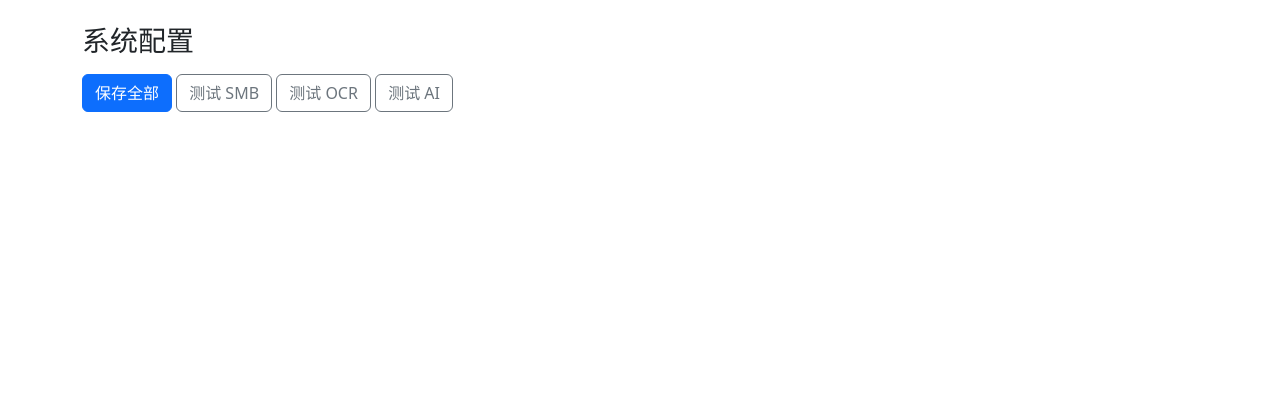
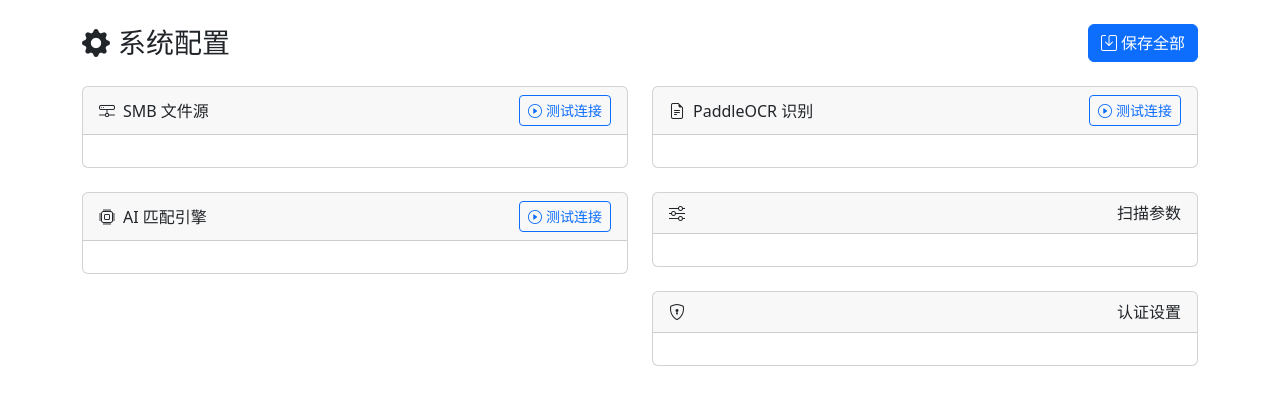
Before and after one commit to grigs28/ak47, a Flask app: page /settings in a window 1280 px wide. Shown: the part 56-461 px from the top of the page. Run offline with Flask 3, Linux system fonts and the light colour scheme; the visitor is signed in with stand-in values (Sample User, id 1); data that the repository does not hold is empty; parts of the project's set-up code (start-up, migrations or seed data) failed here and were passed over; some libraries are stand-ins or nearby versions.

Commit message:
feat: SMB mount with auto path + auth fixes
- SMBManager auto-generates timestamped mount paths
- Lock mount path after successful mount
- Add sudo -S password automation for dev
- Fix session import in api.py
- Fix SystemConfig set/update for openGauss
- Fix OperationLog JSONB insert with json.dumps
- Add ADMIN_USERS config
- Update init_db with smb_domain field

Co-Authored-By: Claude Opus 4.6 <noreply@anthropic.com>

```diff
--- a/app/auth.py
+++ b/app/auth.py
@@ -25,8 +25,8 @@ def admin_required(f):
 @bp.route('/login')
 def login_page():
     yz_url = current_app.config['YZ_LOGIN_URL']
-    redirect_uri = request.url_root.rstrip('/') + '/callback'
-    return redirect(f"{yz_url}/auth/sso?app_id=ak47&redirect_uri={redirect_uri}")
+    callback = request.url_root.rstrip('/') + '/callback'
+    return redirect(f"{yz_url}/login?from={callback}")
 
 @bp.route('/callback')
 def callback():
@@ -36,21 +36,23 @@ def callback():
 
     yz_url = current_app.config['YZ_LOGIN_URL']
     try:
-        resp = requests.get(f"{yz_url}/auth/verify-ticket", params={'ticket': ticket}, timeout=10)
+        resp = requests.get(f"{yz_url}/api/ticket/verify", params={'ticket': ticket}, timeout=10)
         data = resp.json()
     except Exception as e:
         return f"验证失败: {e}", 500
 
-    if not data.get('user_id'):
-        return "认证失败", 401
+    if not data.get('ok'):
+        return data.get('msg', '认证失败'), 401
 
-    if not data.get('is_admin'):
-        return "仅管理员可访问", 403
+    # 管理员名单从环境变量读取，逗号分隔
+    admin_users = current_app.config.get('ADMIN_USERS', [])
+    username = data.get('username', '')
+    is_admin = username in admin_users
 
-    session['user_id'] = data['user_id']
-    session['username'] = data.get('username', '')
-    session['display_name'] = data.get('display_name', '')
-    session['is_admin'] = data.get('is_admin', 0)
+    session['user_id'] = data['id']
+    session['username'] = username
+    session['display_name'] = data.get('display_name', username)
+    session['is_admin'] = is_admin
 
     return redirect(url_for('views.dashboard'))
 
--- a/app/config.py
+++ b/app/config.py
@@ -13,3 +13,6 @@ class Config:
     REDIS_URL = os.environ.get('REDIS_URL', 'redis://localhost:6379/0')
     YZ_LOGIN_URL = os.environ.get('YZ_LOGIN_URL', 'http://192.168.0.18:5551')
     FLASK_ENV = os.environ.get('FLASK_ENV', 'development')
+
+    # 管理员用户名列表（逗号分隔）
+    ADMIN_USERS = os.environ.get('ADMIN_USERS', 'grigs').split(',')
--- a/app/models.py
+++ b/app/models.py
@@ -83,9 +83,15 @@ class SystemConfig:
 
     @classmethod
     def set(cls, key, value):
-        execute(f"INSERT INTO {cls.TABLE} (key, value) VALUES (%s, %s) "
-                f"ON CONFLICT (key) DO UPDATE SET value = EXCLUDED.value, updated_at = CURRENT_TIMESTAMP",
-                (key, value))
+        # openGauss 不支持 ON CONFLICT，使用先更新后插入
+        from app.db import get_conn
+        conn = get_conn()
+        with conn.cursor() as cur:
+            cur.execute(f"UPDATE {cls.TABLE} SET value = %s, updated_at = CURRENT_TIMESTAMP WHERE key = %s",
+                        (value, key))
+            if cur.rowcount == 0:
+                cur.execute(f"INSERT INTO {cls.TABLE} (key, value) VALUES (%s, %s)", (key, value))
+        conn.commit()
 
     @classmethod
     def all(cls):
@@ -96,8 +102,10 @@ class OperationLog:
 
     @classmethod
     def create(cls, user_id, username, action, detail=None):
-        execute(f"INSERT INTO {cls.TABLE} (user_id, username, action, detail) VALUES (%s, %s, %s, %s)",
-                (user_id, username, action, detail))
+        import json
+        detail_json = json.dumps(detail) if detail else None
+        execute(f"INSERT INTO {cls.TABLE} (user_id, username, action, detail) VALUES (%s, %s, %s, %s::jsonb)",
+                (user_id, username, action, detail_json))
 
     @classmethod
     def list(cls, page=1, size=50):
--- a/app/templates/base.html
+++ b/app/templates/base.html
@@ -4,8 +4,8 @@
     <meta charset="UTF-8">
     <meta name="viewport" content="width=device-width, initial-scale=1.0">
     <title>{% block title %}PDF 扫描器{% endblock %}</title>
-    <link href="https://cdn.jsdelivr.net/npm/bootstrap@5.3.0/dist/css/bootstrap.min.css" rel="stylesheet">
-    <link rel="stylesheet" href="https://cdn.jsdelivr.net/npm/bootstrap-icons@1.10.0/font/bootstrap-icons.css">
+    <link href="{{ url_for('static', filename='vendor/bootstrap/css/bootstrap.min.css') }}" rel="stylesheet">
+    <link rel="stylesheet" href="{{ url_for('static', filename='vendor/bootstrap-icons/bootstrap-icons.css') }}">
     <style>
         .navbar-brand { font-weight: bold; }
         .stat-card { transition: transform 0.2s; }
@@ -37,7 +37,7 @@
         {% block content %}{% endblock %}
     </div>
 
-    <script src="https://cdn.jsdelivr.net/npm/bootstrap@5.3.0/dist/js/bootstrap.bundle.min.js"></script>
+    <script src="{{ url_for('static', filename='vendor/bootstrap/js/bootstrap.bundle.min.js') }}"></script>
     {% block extra_js %}{% endblock %}
 </body>
 </html>
--- a/app/templates/login.html
+++ b/app/templates/login.html
@@ -3,7 +3,7 @@
 <head>
     <meta charset="UTF-8">
     <title>登录 - PDF 扫描器</title>
-    <link href="https://cdn.jsdelivr.net/npm/bootstrap@5.3.0/dist/css/bootstrap.min.css" rel="stylesheet">
+    <link href="{{ url_for('static', filename='vendor/bootstrap/css/bootstrap.min.css') }}" rel="stylesheet">
     <style>
         body { background: #f5f5f5; }
         .login-box { max-width: 400px; margin: 100px auto; }
--- a/app/templates/settings.html
+++ b/app/templates/settings.html
@@ -2,91 +2,83 @@
 
 {% block title %}系统配置 - PDF 扫描器{% endblock %}
 
+{% block extra_css %}
+<link rel="stylesheet" href="{{ url_for('static', filename='css/settings.css') }}">
+{% endblock %}
+
 {% block content %}
-<h3>系统配置</h3>
-
-<div id="config-list"></div>
-
-<div class="mt-3">
-    <button class="btn btn-primary" onclick="saveAll()">保存全部</button>
-    <button class="btn btn-outline-secondary" onclick="testSMB()">测试 SMB</button>
-    <button class="btn btn-outline-secondary" onclick="testOCR()">测试 OCR</button>
-    <button class="btn btn-outline-secondary" onclick="testAI()">测试 AI</button>
+<div class="config-page-header">
+    <h3 class="mb-0"><i class="bi bi-gear-fill me-2"></i>系统配置</h3>
+    <button class="btn btn-primary" onclick="saveAll()">
+        <i class="bi bi-save me-1"></i>保存全部
+    </button>
 </div>
 
-<div id="test-result" class="mt-3"></div>
+<div class="row g-4" id="config-container">
+    <!-- 左列 -->
+    <div class="col-md-6">
+        <div class="card config-card">
+            <div class="card-header">
+                <span><i class="bi bi-hdd-network me-2"></i>SMB 文件源</span>
+                <button class="btn btn-sm btn-outline-primary" onclick="testSMB()">
+                    <i class="bi bi-play-circle me-1"></i>测试连接
+                </button>
+            </div>
+            <div class="card-body" id="smb-configs"></div>
+            <div class="card-footer d-none" id="smb-result"></div>
+        </div>
+
+        <div class="card config-card">
+            <div class="card-header">
+                <span><i class="bi bi-cpu me-2"></i>AI 匹配引擎</span>
+                <button class="btn btn-sm btn-outline-primary" onclick="testAI()">
+                    <i class="bi bi-play-circle me-1"></i>测试连接
+                </button>
+            </div>
+            <div class="card-body" id="ai-configs"></div>
+            <div class="card-footer d-none" id="ai-result"></div>
+        </div>
+    </div>
+
+    <!-- 右列 -->
+    <div class="col-md-6">
+        <div class="card config-card">
+            <div class="card-header">
+                <span><i class="bi bi-file-earmark-text me-2"></i>PaddleOCR 识别</span>
+                <button class="btn btn-sm btn-outline-primary" onclick="testOCR()">
+                    <i class="bi bi-play-circle me-1"></i>测试连接
+                </button>
+            </div>
+            <div class="card-body" id="ocr-configs"></div>
+            <div class="card-footer d-none" id="ocr-result"></div>
+        </div>
+
+        <div class="card config-card">
+            <div class="card-header">
+                <i class="bi bi-sliders me-2"></i>扫描参数
+            </div>
+            <div class="card-body" id="scan-configs"></div>
+        </div>
+
+        <div class="card config-card">
+            <div class="card-header">
+                <i class="bi bi-shield-lock me-2"></i>认证设置
+            </div>
+            <div class="card-body" id="auth-configs"></div>
+        </div>
+    </div>
+</div>
+
+<div class="toast-container position-fixed bottom-0 end-0 p-3">
+    <div id="saveToast" class="toast align-items-center text-bg-success" role="alert">
+        <div class="d-flex">
+            <div class="toast-body"><i class="bi bi-check-circle me-2"></i>配置已保存</div>
+            <button type="button" class="btn-close btn-close-white me-2 m-auto" data-bs-dismiss="toast"></button>
+        </div>
+    </div>
+</div>
 {% endblock %}
 
 {% block extra_js %}
-<script>
-let configs = {};
-
-function loadConfigs() {
-    fetch('/api/config')
-        .then(r => r.json())
-        .then(data => {
-            configs = {};
-            const list = document.getElementById('config-list');
-            list.innerHTML = '';
-            data.configs.forEach(c => {
-                configs[c.key] = c.value;
-                const isSecret = c.key.includes('password') || c.key.includes('api_key');
-                const inputType = isSecret ? 'password' : 'text';
-                const div = document.createElement('div');
-                div.className = 'mb-3';
-                div.innerHTML = `
-                    <label class="form-label">${escapeHtml(c.key)}</label>
-                    <input type="${inputType}" class="form-control" id="cfg-${c.key}"
-                           value="${escapeHtml(c.value || '')}" placeholder="${escapeHtml(c.description || '')}">
-                    <div class="form-text">${escapeHtml(c.description || '')}</div>
-                `;
-                list.appendChild(div);
-            });
-        });
-}
-
-function saveAll() {
-    Object.keys(configs).forEach(key => {
-        const value = document.getElementById('cfg-' + key).value;
-        fetch('/api/config/' + key, {
-            method: 'PUT',
-            headers: {'Content-Type': 'application/json'},
-            body: JSON.stringify({value}),
-        });
-    });
-    alert('配置已保存');
-}
-
-function testSMB() {
-    fetch('/api/config/test-smb', {method: 'POST'})
-        .then(r => r.json())
-        .then(data => showResult('SMB', data));
-}
-
-function testOCR() {
-    fetch('/api/config/test-ocr', {method: 'POST'})
-        .then(r => r.json())
-        .then(data => showResult('OCR', data));
-}
-
-function testAI() {
-    fetch('/api/config/test-ai', {method: 'POST'})
-        .then(r => r.json())
-        .then(data => showResult('AI', data));
-}
-
-function showResult(name, data) {
-    const div = document.getElementById('test-result');
-    const alertClass = data.success ? 'alert-success' : 'alert-danger';
-    div.innerHTML = `<div class="alert ${alertClass}">${escapeHtml(name)}: ${escapeHtml(JSON.stringify(data))}</div>`;
-}
-
-function escapeHtml(text) {
-    const div = document.createElement('div');
-    div.textContent = text;
-    return div.innerHTML;
-}
-
-loadConfigs();
-</script>
+<script src="{{ url_for('static', filename='js/settings.js') }}"></script>
 {% endblock %}
```
Also changed, not shown: app/api.py (+13 -13 lines), app/smb.py (+47 -10 lines), init_db.py (+17 -14 lines), 1 other file.
